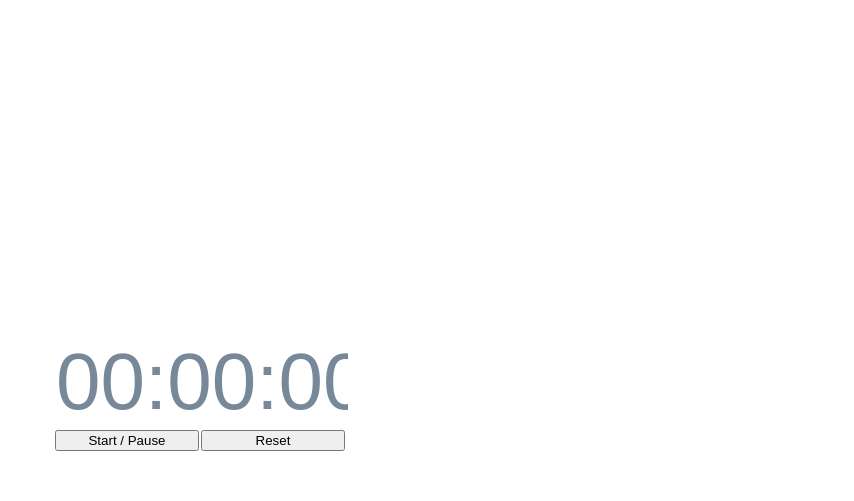
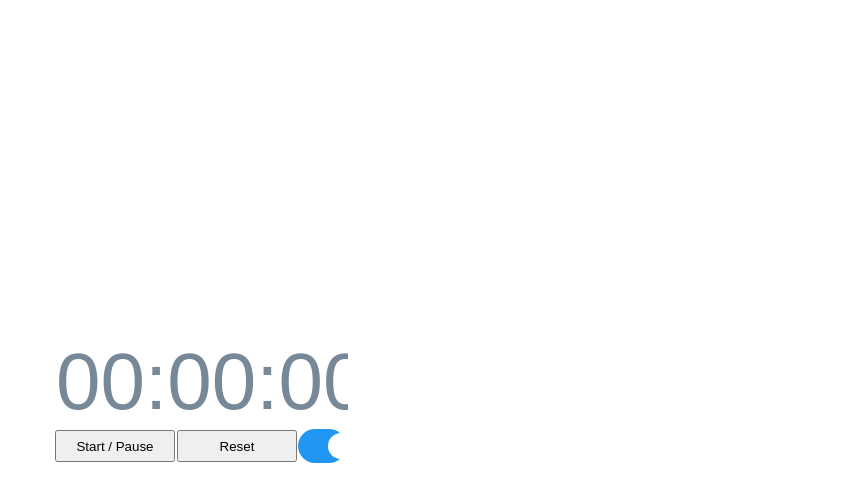
Before and after one commit to listdo/Kiwi, a website: page index.html in a window 1280 px wide. Shown: the part 65-566 px from the top of the page, without its empty margins (426-1280 px from the left). Drawn offline with nearby package versions, Linux system fonts and the light colour scheme.

Commit message:
added slider for countdown

```diff
--- a/css/default.css
+++ b/css/default.css
@@ -40,3 +40,63 @@
     width: 50%;
     margin: 1px;
 }
+
+.switch {
+    position: relative;
+    display: inline-block;
+    width: 60px;
+    height: 34px;
+}
+
+.switch input {
+    opacity: 0;
+    width: 0;
+    height: 0;
+}
+
+.slider {
+    position: absolute;
+    cursor: pointer;
+    top: 0;
+    left: 0;
+    right: 0;
+    bottom: 0;
+    background-color: #ccc;
+    -webkit-transition: .4s;
+    transition: .4s;
+}
+
+.slider:before {
+    position: absolute;
+    content: "";
+    height: 26px;
+    width: 26px;
+    left: 4px;
+    bottom: 4px;
+    background-color: white;
+    -webkit-transition: .4s;
+    transition: .4s;
+}
+
+input:checked + .slider {
+    background-color: #2196F3;
+}
+
+input:focus + .slider {
+    box-shadow: 0 0 1px #2196F3;
+}
+
+input:checked + .slider:before {
+    -webkit-transform: translateX(26px);
+    -ms-transform: translateX(26px);
+    transform: translateX(26px);
+}
+
+/* Rounded sliders */
+.slider.round {
+    border-radius: 34px;
+}
+
+.slider.round:before {
+    border-radius: 50%;
+}
--- a/index.html
+++ b/index.html
@@ -26,12 +26,14 @@
                 <input id="timer" type="text" class="timer" readonly/>
             </div>
             <div class="btn-container">
-                <button id="start_btn" class="btn" onclick="handle_button_input()">
-                    Start / Pause
-                </button>
-                <button id="reset_btn" class="btn" onclick="handle_reset_input()">
-                    Reset
-                </button>
+                <input id="start_btn" type="button" class="btn" value="Start / Pause" onclick="handle_button_input()"/>
+                <input id="reset_btn" type="button" class="btn" value="Reset" onclick="handle_reset_input()"/>
+                <!--input id="countdown_btn" type="button" class="btn" value="Countdown" onclick="handle_count_mode()"/-->
+
+                <label class="switch">
+                    <input type="checkbox" onclick='handle_count_mode(this);' checked>
+                    <span class="slider round"></span>
+                </label>
             </div>
         </div>
     </body>
--- a/js/script.js
+++ b/js/script.js
@@ -1,5 +1,6 @@
 let timerState = false;
-let timer = 0;
+let timer = Number(0);
+let counter = Number(1);
 
 function handle_button_input()
 {
@@ -13,6 +14,11 @@ function handle_reset_input()
 
     window.localStorage.setItem('currentTimer', timer);
     setDefault();
+}
+
+function handle_count_mode(checkbox)
+{
+    counter *= -1;
 }
 
 function setDefault()
@@ -33,9 +39,10 @@ jQuery(document).ready(function() {
     var timerField = jQuery('#timer');
 
     function updateTime() {
-        if(timerState)
+        if(timerState && Number(timer) + Number(counter) >= 0)
         {
-            timer++;
+            timer = Number(timer) + Number(counter);
+
             timerField.val(new Date(timer * 1000).toISOString().substr(11, 8).toString());
             window.localStorage.setItem('currentTimer', timer);
         }
```
